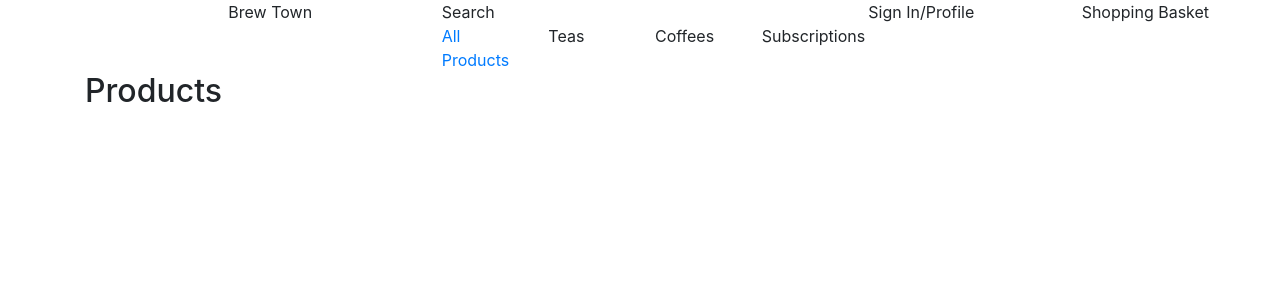
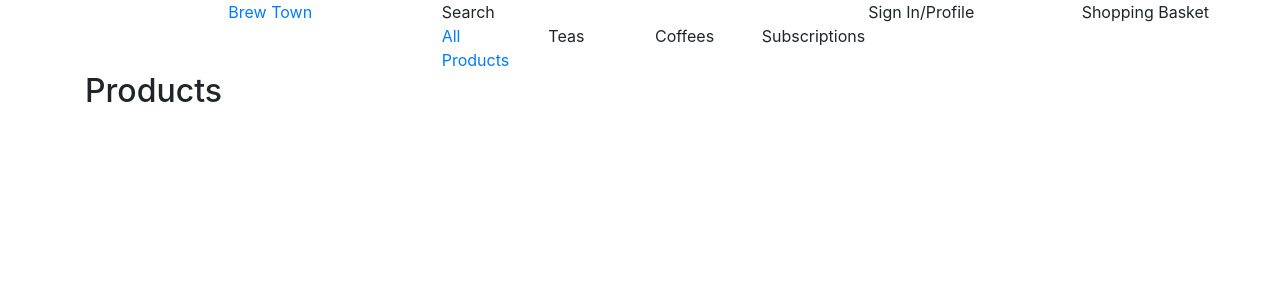
Before and after one commit to Code-Institute-Submissions/https-github.com-IBrazyI-Brew_Town, a Django app: page /products/ in a window 1280 px wide. Shown: the top 300 px of the page. Run offline with Django 3.2, Linux system fonts and the light colour scheme; data that the repository does not hold is empty; some libraries are stand-ins or nearby versions.

Commit message:
Added link to home page to the brew town nav icon

```diff
--- a/home/templates/home/index.html
+++ b/home/templates/home/index.html
@@ -20,9 +20,6 @@
             <button>Subscribe!</button>
         </div>
     </div>
-    {% for product in products %}
-        <p>{{ product.name }}</p>
-    {% endfor %}
 </div>
 
 {% endblock %}
--- a/products/templates/products/products.html
+++ b/products/templates/products/products.html
@@ -8,6 +8,9 @@
         <div class="col">
             <h2>Products</h2>
         </div>
+        {% for product in products %}
+            <p>{{ product.name }}</p>
+        {% endfor %}
     </div>
 </div>
 
--- a/products/views.py
+++ b/products/views.py
@@ -19,9 +19,9 @@ def view_all_products(request):
             queries = Q(names__icontains=query) | Q(description__icontains=query)
             products = products.filter(queries)
 
-        products_all = {
-            'products' : products,
-            'search_term' : query,
+    products_all = {
+        'products' : products,
+        'search_term' : query,
         }
 
-    return render(request, 'products/products.html')
+    return render(request, 'products/products.html', products_all)
--- a/templates/base.html
+++ b/templates/base.html
@@ -33,7 +33,7 @@
   <body>
     <header class="container-fluid">
       <div class="row">
-        <div class="col-2 offset-2">Brew Town</div>
+        <div class="col-2 offset-2"><a href="{% url 'home' %}">Brew Town</a></div>
         <div class="col-4">Search</div>
         <div class="col-2">Sign In/Profile</div>
         <div class="col-2">Shopping Basket</div>
```
